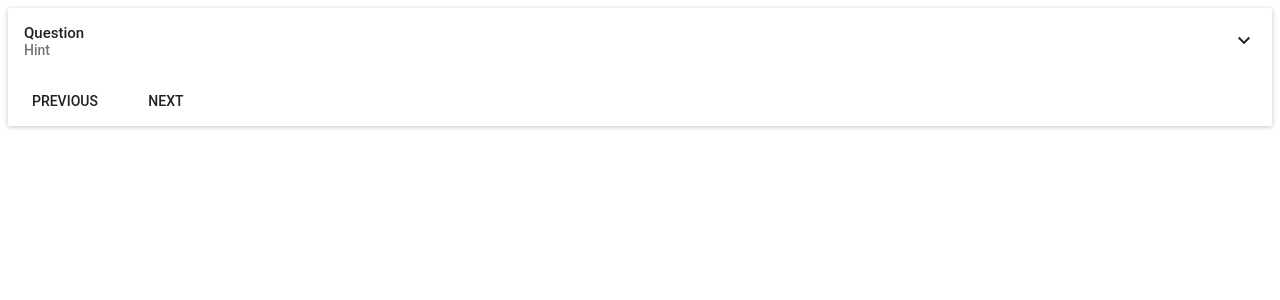
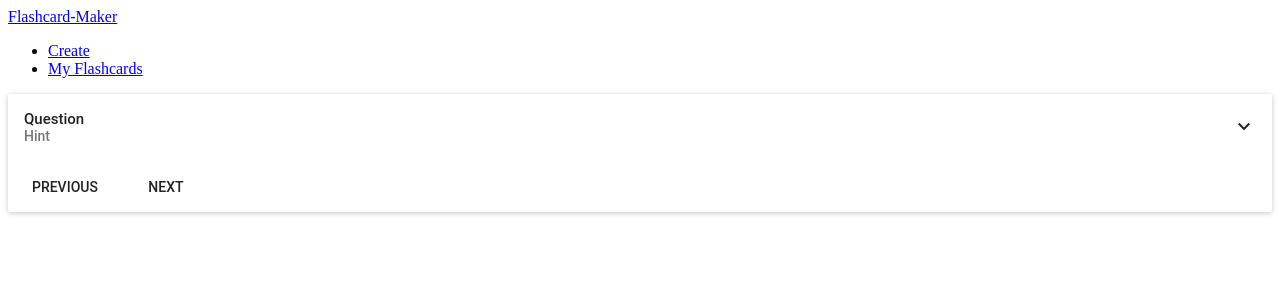
Before and after one commit to davidinoa/mvp, a React app: page / in a window 1280 px wide. Shown: the top 300 px of the page. Built offline with nearby package versions, Linux system fonts and the light colour scheme; the HTML template or start-up script is replaced by a standard one.

Commit message:
Add NavBar component

```diff
--- /dev/null
+++ b/client/src/components/NavBar.jsx
@@ -0,0 +1,22 @@
+import React from 'react';
+import { Navbar, NavItem, Nav} from 'react-bootstrap';
+
+const NavBar = () => (
+  <Navbar>
+    <Navbar.Header>
+      <Navbar.Brand>
+        <a href="#home">Flashcard-Maker</a>
+      </Navbar.Brand>
+    </Navbar.Header>
+    <Nav>
+      <NavItem eventKey={1} href="#">
+        Create
+      </NavItem>
+      <NavItem eventKey={2} href="#">
+        My Flashcards
+      </NavItem>
+    </Nav>
+  </Navbar>
+);
+
+export default NavBar;
--- a/client/src/index.jsx
+++ b/client/src/index.jsx
@@ -3,15 +3,19 @@ import ReactDOM from 'react-dom';
 import { Grid, Col } from 'react-bootstrap';
 import MuiThemeProvider from 'material-ui/styles/MuiThemeProvider';
 import Flashcard from './components/Flashcard.jsx';
+import NavBar from './components/NavBar.jsx';
 
 const App = () => (
+  <div>
+    <NavBar />
     <Grid>
-    <Col xs={6} xsOffset={3}>
+      <Col xs={8} xsOffset={2}>
         <MuiThemeProvider>
           <Flashcard />
         </MuiThemeProvider>
       </Col>
     </Grid>
+  </div>
 );
 
 ReactDOM.render(<App />, document.getElementById('app'));
```
Lines whose indentation alone changed are shown as unchanged.
